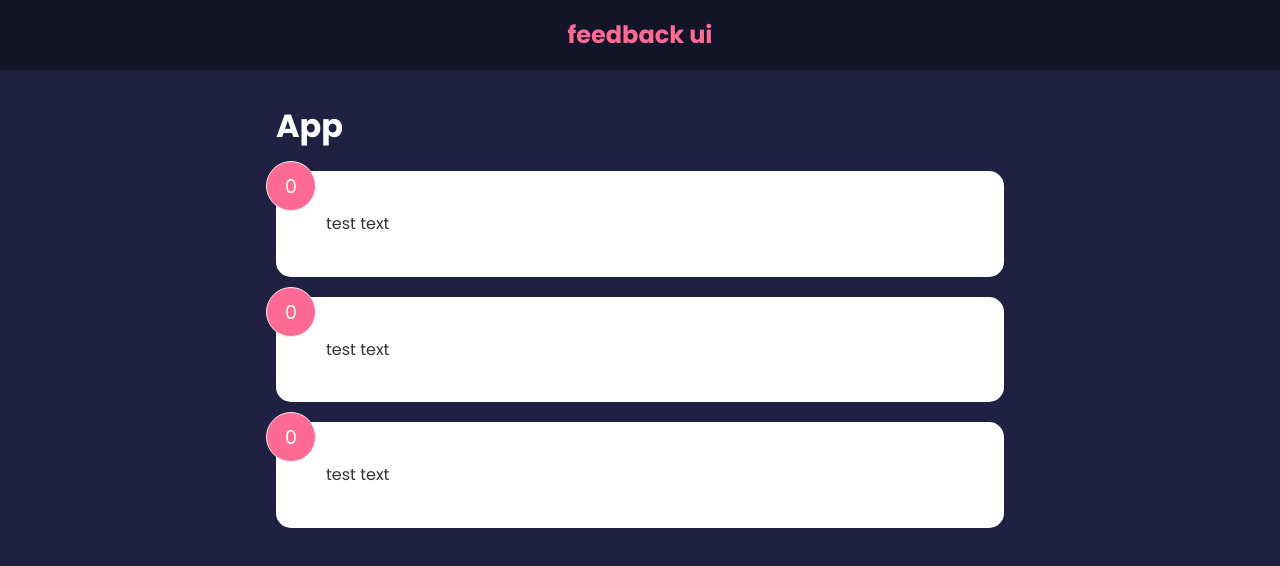
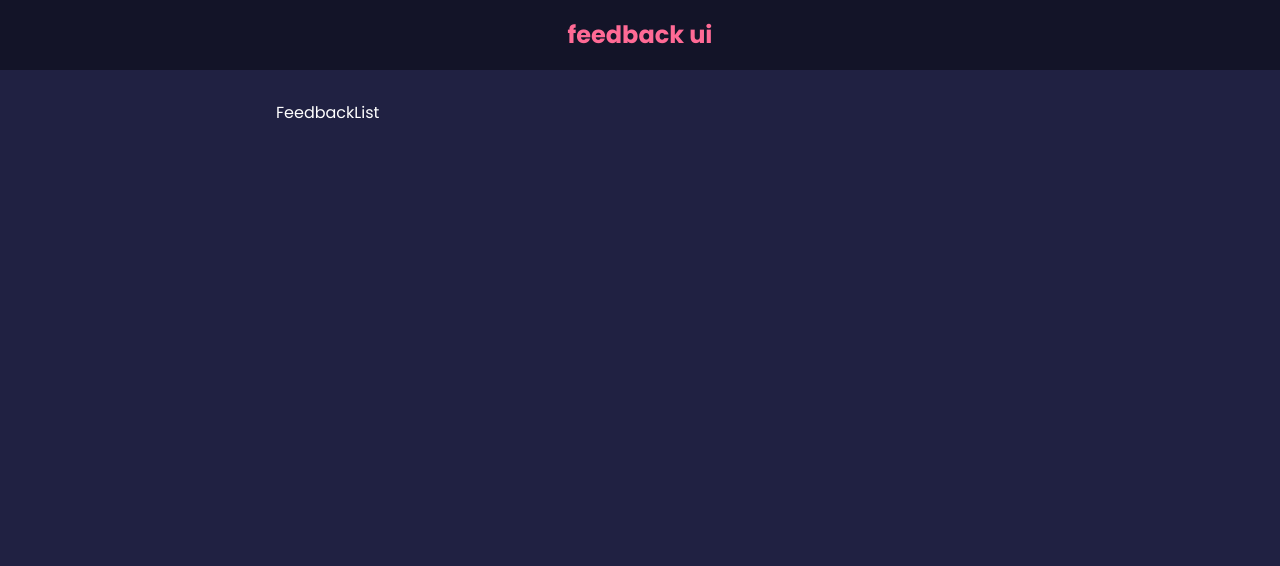
Before and after one commit to i-doshechnikow/feedback-ui, a React (Create React App) app: page / in a window 1280 px wide. Shown: the top 566 px of the page. Built offline with nearby package versions, Linux system fonts and the light colour scheme.

Commit message:
add new component

```diff
--- a/src/App.js
+++ b/src/App.js
@@ -1,5 +1,5 @@
 import { useState } from "react";
-import FeedbackItem from "./components/FeedbackItem";
+import FeedbackList from "./components/FeedbackList";
 import Header from "./components/Header";
 import FeedbackData from "./data/FeedbackData";
 
@@ -9,10 +9,7 @@ const App = () => {
     <>
       <Header text="feedback ui" />
       <div className="container">
-        <h1>App</h1>
-        {feedback.map((el) => (
-          <FeedbackItem />
-        ))}
+        <FeedbackList />
       </div>
     </>
   );
--- /dev/null
+++ b/src/components/FeedbackList.jsx
@@ -0,0 +1,5 @@
+function FeedbackList(props) {
+  return <div>FeedbackList</div>;
+}
+
+export default FeedbackList;
```
